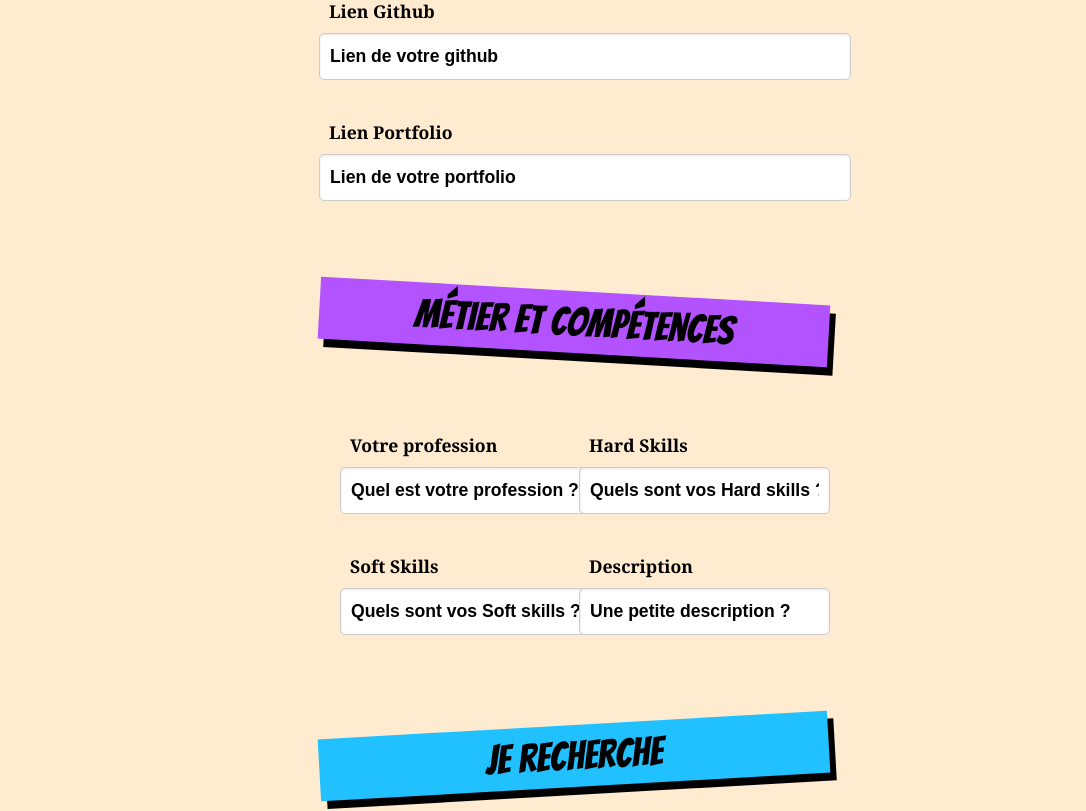
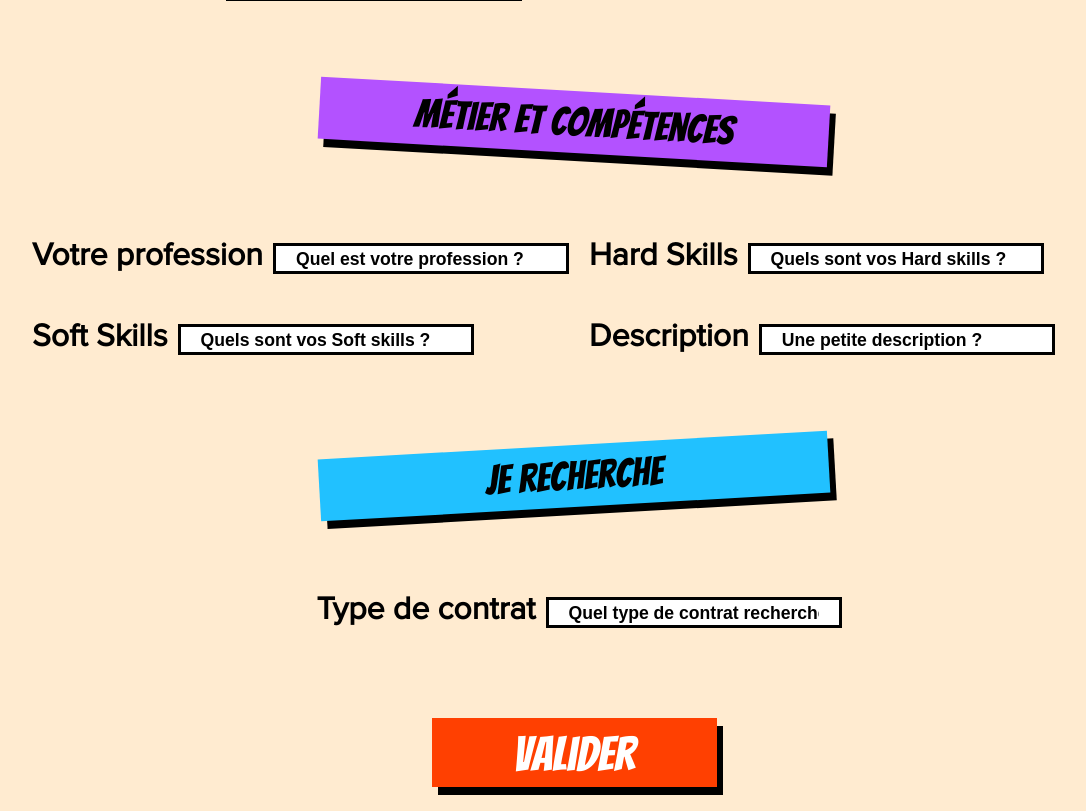
Before and after one commit to Sachdarras/Hackaton, a React (Vite) app in the folder client/: page /registeruser in a window 1280 px wide. Shown: the part 876-1687 px from the top of the page, without its empty margins (66-1152 px from the left). Built offline with nearby package versions, Linux system fonts and the light colour scheme.

Commit message:
debug rapide css et routes

```diff
--- a/client/src/Styles/registerCompany.scss
+++ b/client/src/Styles/registerCompany.scss
@@ -1,7 +1,3 @@
-body {
-  font-family: "Comic Sans MS", sans-serif; // police similaire à la maquette
-}
-
 .headFormCompany {
   display: flex;
   justify-content: space-between;
@@ -53,7 +49,7 @@
   display: inline-block; /* Pour que le padding soit appliqué correctement */
 }
 
-.formGroup {
+.formGroup1 {
   margin: 15px 0;
   display: flex;
   flex-direction: column;
@@ -78,22 +74,22 @@
   }
 }
 
-button.account-button {
-  margin-top: 20px;
-  padding: 10px 20px;
-  font-size: 1.2rem;
-  font-weight: 600;
-  border-radius: 5px;
-  border: 1px solid #000000;
-  color: #ffffff;
-  background-color: #000000;
-  box-shadow: 6px 8px 0 0 #000000;
-  cursor: pointer;
-  transition: background-color 0.3s;
-  &:hover {
-    background-color: #333333;
-  }
-}
+// button.account-button {
+//   margin-top: 20px;
+//   padding: 10px 20px;
+//   font-size: 1.2rem;
+//   font-weight: 600;
+//   border-radius: 5px;
+//   border: 1px solid #000000;
+//   color: #ffffff;
+//   background-color: #000000;
+//   box-shadow: 6px 8px 0 0 #000000;
+//   cursor: pointer;
+//   transition: background-color 0.3s;
+//   &:hover {
+//     background-color: #333333;
+//   }
+// }
 .formTitleContact {
   margin: 30px 0;
   font-size: 1.5rem;
--- a/client/src/main.scss
+++ b/client/src/main.scss
@@ -38,8 +38,8 @@
   font-family: "proxima_nova";
 }
 
-.background-page {
-  background-color: #ffebcf;
-  min-height: 100vh;
-  padding-top: 80px;
-}
+// .background-page {
+//   background-color: #ffebcf;
+//   min-height: 100vh;
+//   padding-top: 80px;
+// }
--- a/client/src/pages/Connexion.jsx
+++ b/client/src/pages/Connexion.jsx
@@ -39,9 +39,9 @@
       localStorage.setItem(storageKey, JSON.stringify(userData));
 
       if (userType === "candidate") {
-        navigate("/profil");
+        navigate("/companies");
       } else if (userType === "enterprise") {
-        navigate("/profil/profilentreprise");
+        navigate("/users");
       }
     } catch (error) {
       alert(error.message);
--- a/client/src/pages/RegisterCompany.jsx
+++ b/client/src/pages/RegisterCompany.jsx
@@ -75,7 +75,7 @@
       <div className="formCompany">
         <h1 className="formTitle">Nous sommes</h1>
         <form onSubmit={handleAddCompany}>
-          <div className="formGroup">
+          <div className="formGroup1">
             <label className="formLabel" htmlFor="image">
               Image
             </label>
@@ -87,7 +87,7 @@
               onChange={(e) => setImage(e.target.value)}
             />
           </div>
-          <div className="formGroup">
+          <div className="formGroup1">
             <label className="formLabel" htmlFor="raisonSociale">
               Raison sociale
             </label>
@@ -100,7 +100,7 @@
               required
             />
           </div>
-          <div className="formGroup">
+          <div className="formGroup1">
             <label className="formLabel" htmlFor="location">
               Ville
             </label>
@@ -113,7 +113,7 @@
               required
             />
           </div>
-          <div className="formGroup">
+          <div className="formGroup1">
             <label className="formLabel" htmlFor="secteur">
               Secteur d'activité
             </label>
@@ -126,7 +126,7 @@
               required
             />
           </div>
-          <div className="formGroup">
+          <div className="formGroup1">
             <label className="formLabel" htmlFor="siret">
               N°Siret
             </label>
@@ -140,7 +140,7 @@
             />
           </div>
           <h1 className="formTitleContact">Contact</h1>
-          <div className="formGroup">
+          <div className="formGroup1">
             <label className="formLabel" htmlFor="lastname">
               Nom
             </label>
@@ -153,7 +153,7 @@
               required
             />
           </div>
-          <div className="formGroup">
+          <div className="formGroup1">
             <label className="formLabel" htmlFor="firstname">
               Prénom
             </label>
@@ -166,7 +166,7 @@
               required
             />
           </div>
-          <div className="formGroup">
+          <div className="formGroup1">
             <label className="formLabel" htmlFor="fonction">
               Fonction
             </label>
@@ -180,7 +180,7 @@
             />
           </div>
           <h1 className="formTitlePdf">Photo de profil</h1>
-          <div className="formGroup">
+          <div className="formGroup1">
             <label className="formLabel" htmlFor="telephone">
               Téléphone
             </label>
@@ -193,7 +193,7 @@
               required
             />
           </div>
-          <div className="formGroup">
+          <div className="formGroup1">
             <label className="formLabel" htmlFor="email">
               Email
             </label>
@@ -206,7 +206,7 @@
               required
             />
           </div>
-          <div className="formGroup">
+          <div className="formGroup1">
             <label className="formLabel" htmlFor="password">
               Mot de passe
             </label>
@@ -220,7 +220,7 @@
             />
           </div>
           <h1 className="formTitleUse">Nous utilisons</h1>
-          <div className="formGroup">
+          <div className="formGroup1">
             <label className="formLabel" htmlFor="technologie">
               Technologie
             </label>
@@ -233,7 +233,7 @@
               required
             />
           </div>
-          <div className="formGroup">
+          <div className="formGroup1">
             <label className="formLabel" htmlFor="profession">
               Métier
             </label>
@@ -247,7 +247,7 @@
             />
           </div>
           <h1 className="formTitleSearch">Nous recherchons</h1>
-          <div className="formGroup">
+          <div className="formGroup1">
             <label className="formLabel" htmlFor="contrat">
               Type de contrat
             </label>
@@ -260,7 +260,7 @@
               required
             />
           </div>
-          <div className="formGroup">
+          <div className="formGroup1">
             <label className="formLabel" htmlFor="poste">
               Type de poste
             </label>
```
